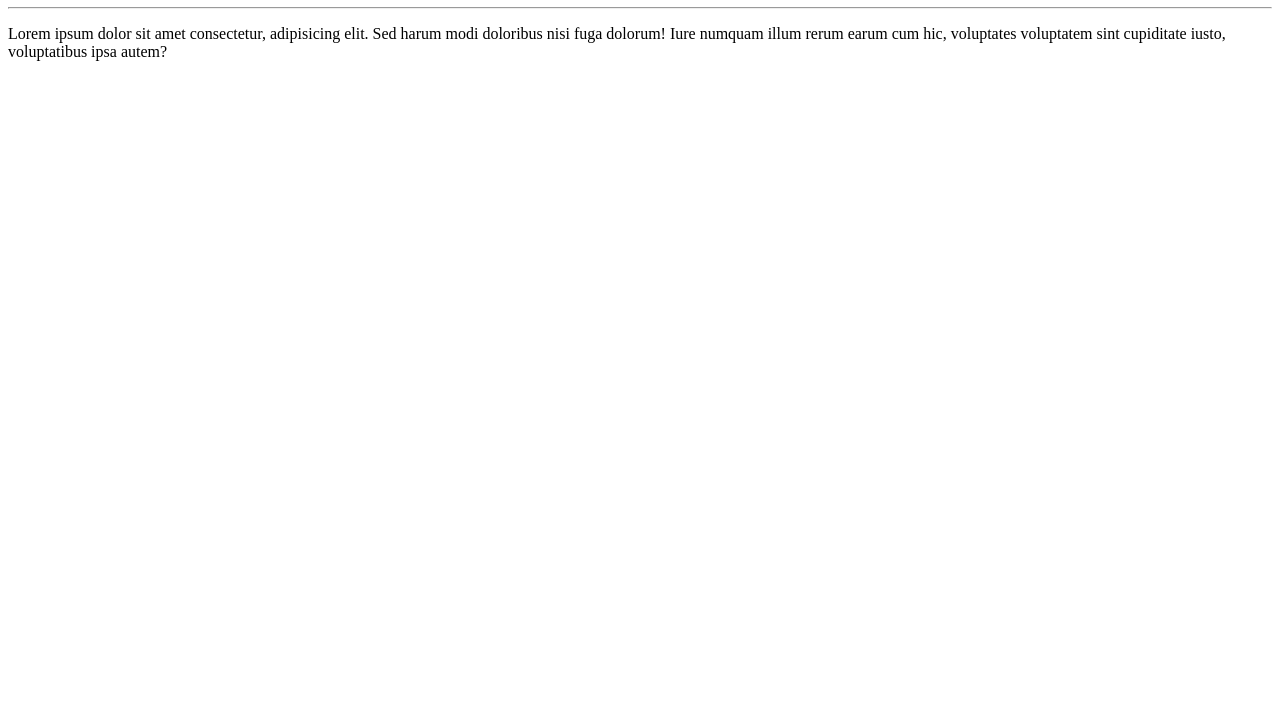
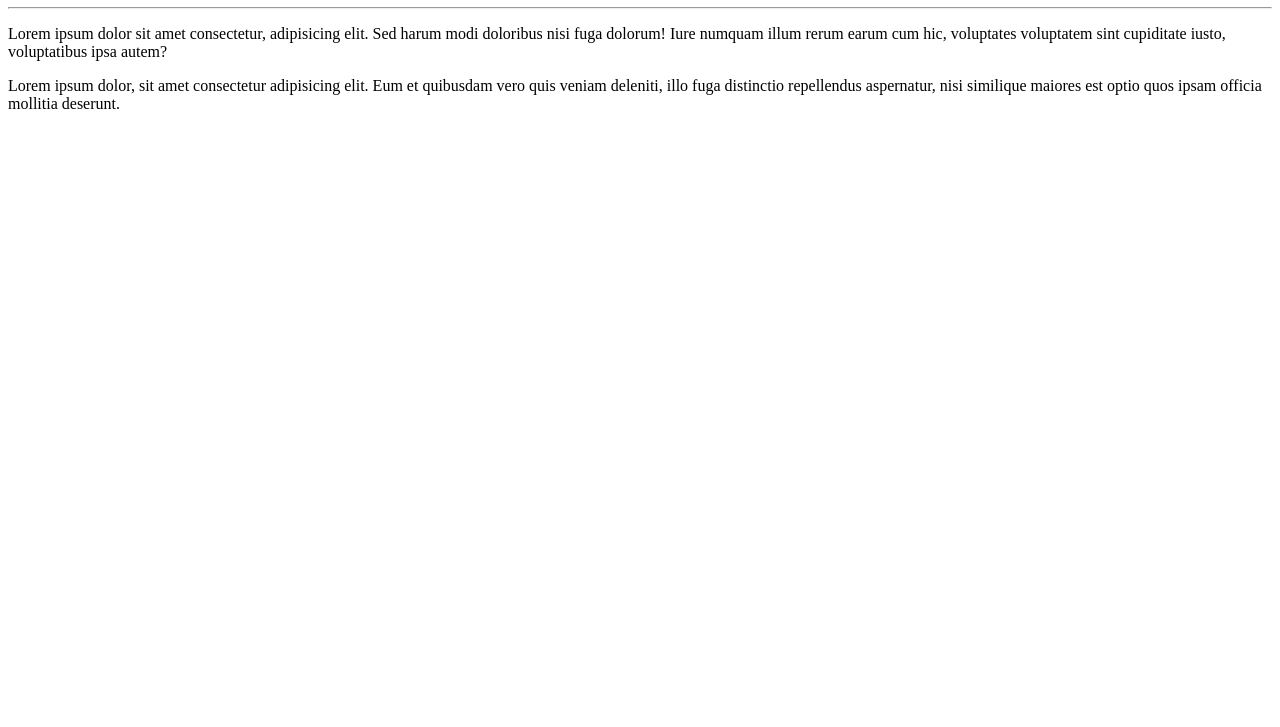
Before and after one commit to RaizaCirne/portfolio, a plain HTML site: page site-exemplo/index.html in a window 1280 px wide. Shown: the part 73-800 px from the top of the page. Drawn offline with Linux system fonts and the light colour scheme.

Commit message:
adicionei um parágrafo

```diff
--- a/site-exemplo/index.html
+++ b/site-exemplo/index.html
@@ -10,5 +10,6 @@
     <h1>Olá, Mundo!</h1>
     <hr>
     <p>Lorem ipsum dolor sit amet consectetur, adipisicing elit. Sed harum modi doloribus nisi fuga dolorum! Iure numquam illum rerum earum cum hic, voluptates voluptatem sint cupiditate iusto, voluptatibus ipsa autem?</p>
+    <p>Lorem ipsum dolor, sit amet consectetur adipisicing elit. Eum et quibusdam vero quis veniam deleniti, illo fuga distinctio repellendus aspernatur, nisi similique maiores est optio quos ipsam officia mollitia deserunt.</p>
 </body>
 </html>
```
